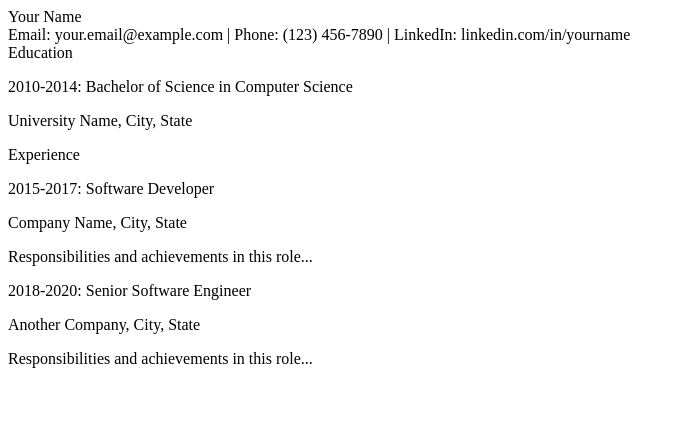
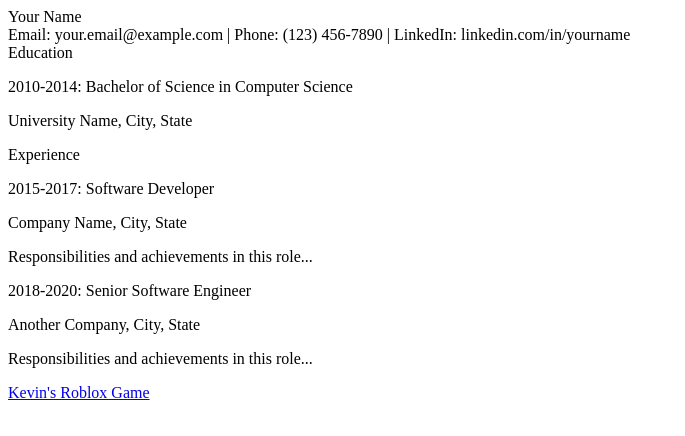
Before and after one commit to kevincaz0/kevincaz0.github.io, a plain HTML site: page index.html in a window 1280 px wide. Shown: the whole page, without its empty margins (0-685 px from the left). Drawn offline with Linux system fonts and the light colour scheme.

Commit message:
Update index.html

```diff
--- a/index.html
+++ b/index.html
@@ -33,6 +33,6 @@
             </div>
         </div>
     </div>
-<a href="https://kevincaz0.github.io/Unit-6-Project"></a>
+<a href="https://kevincaz0.github.io/Unit-6-Project">Kevin's Roblox Game</a>
 </body>
 </html>
```
